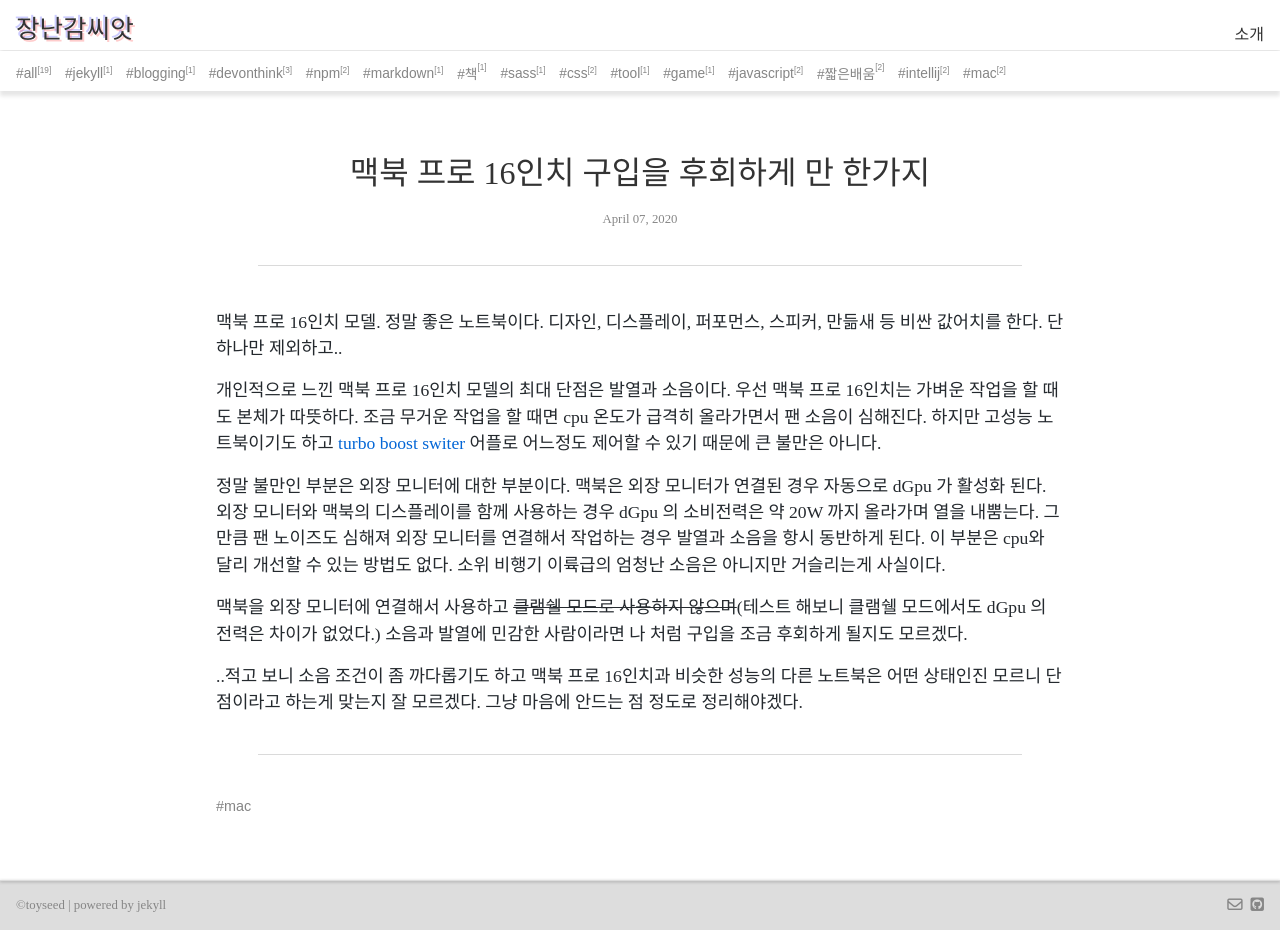
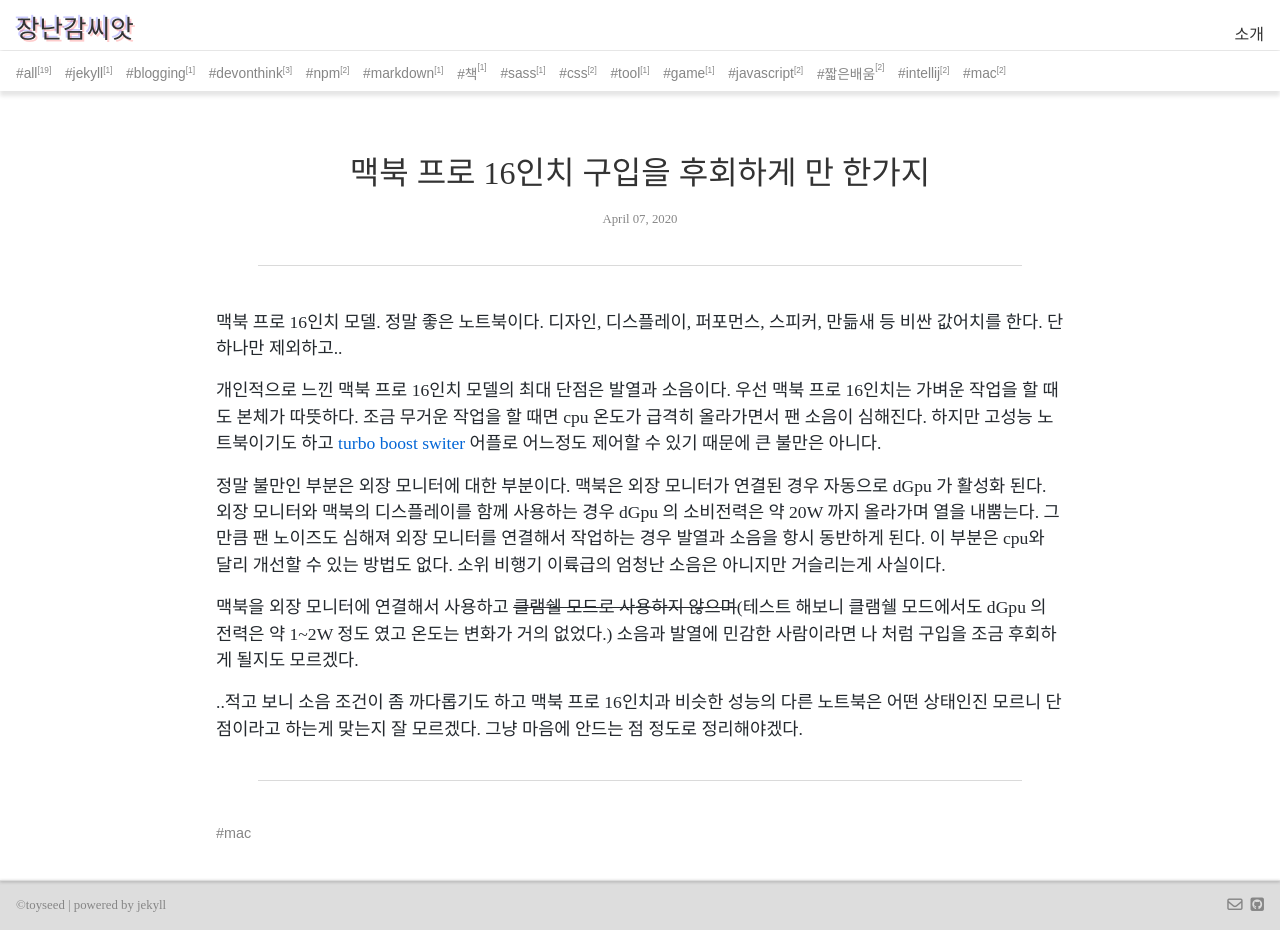
Before and after one commit to toyseed/toyseed.github.io, a Jekyll site: the page built from _posts/2020-04-07-macbook-defects.md, in a window 1280 px wide and 930 px high. Built offline with Jekyll 4.4.1, drawn with Linux system fonts in a browser that asks for light colours; nearby versions of some CDN libraries.

Commit message:
update post

```diff
--- a/_posts/2020-04-07-macbook-defects.md
+++ b/_posts/2020-04-07-macbook-defects.md
@@ -12,6 +12,6 @@ excerpt_separator: ""
 
 정말 불만인 부분은 외장 모니터에 대한 부분이다. 맥북은 외장 모니터가 연결된 경우 자동으로 dGpu 가 활성화 된다. 외장 모니터와 맥북의 디스플레이를 함께 사용하는 경우 dGpu 의 소비전력은 약 20W 까지 올라가며 열을 내뿜는다. 그만큼 팬 노이즈도 심해져 외장 모니터를 연결해서 작업하는 경우 발열과 소음을 항시 동반하게 된다. 이 부분은 cpu와 달리 개선할 수 있는 방법도 없다. 소위 비행기 이륙급의 엄청난 소음은 아니지만 거슬리는게 사실이다.
 
-맥북을 외장 모니터에 연결해서 사용하고 ~~클램쉘 모드로 사용하지 않으며~~(테스트 해보니 클램쉘 모드에서도 dGpu 의 전력은 차이가 없었다.) 소음과 발열에 민감한 사람이라면 나 처럼 구입을 조금 후회하게 될지도 모르겠다.
+맥북을 외장 모니터에 연결해서 사용하고 ~~클램쉘 모드로 사용하지 않으며~~(테스트 해보니 클램쉘 모드에서도 dGpu 의 전력은 약 1~2W 정도 였고 온도는 변화가 거의 없었다.) 소음과 발열에 민감한 사람이라면 나 처럼 구입을 조금 후회하게 될지도 모르겠다.
 
 ..적고 보니 소음 조건이 좀 까다롭기도 하고 맥북 프로 16인치과 비슷한 성능의 다른 노트북은 어떤 상태인진 모르니 단점이라고 하는게 맞는지 잘 모르겠다. 그냥 마음에 안드는 점 정도로 정리해야겠다.
```
